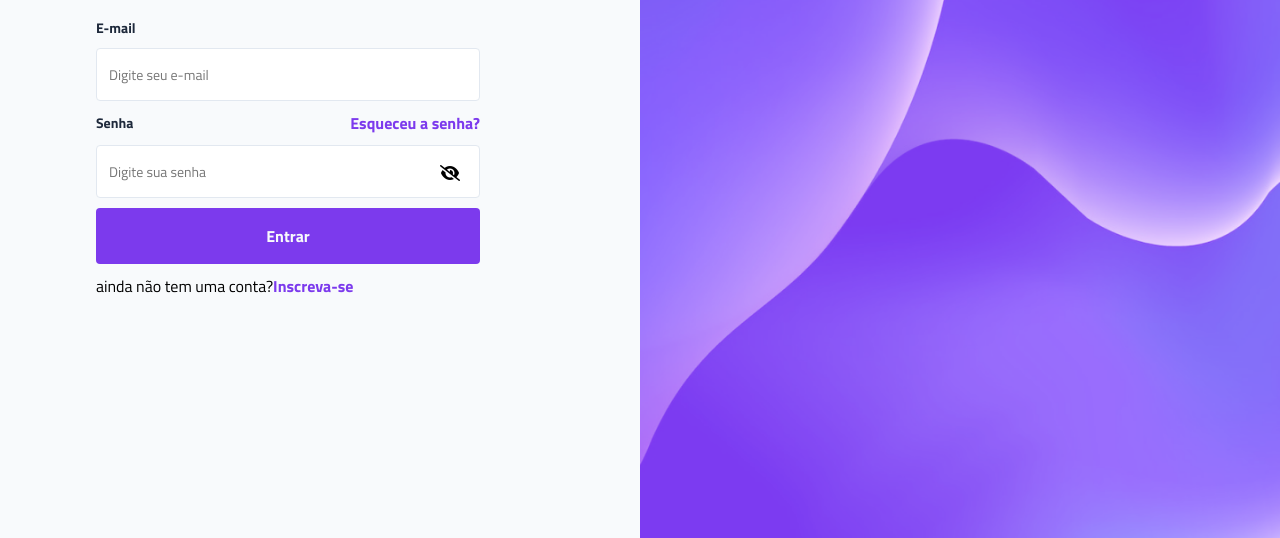
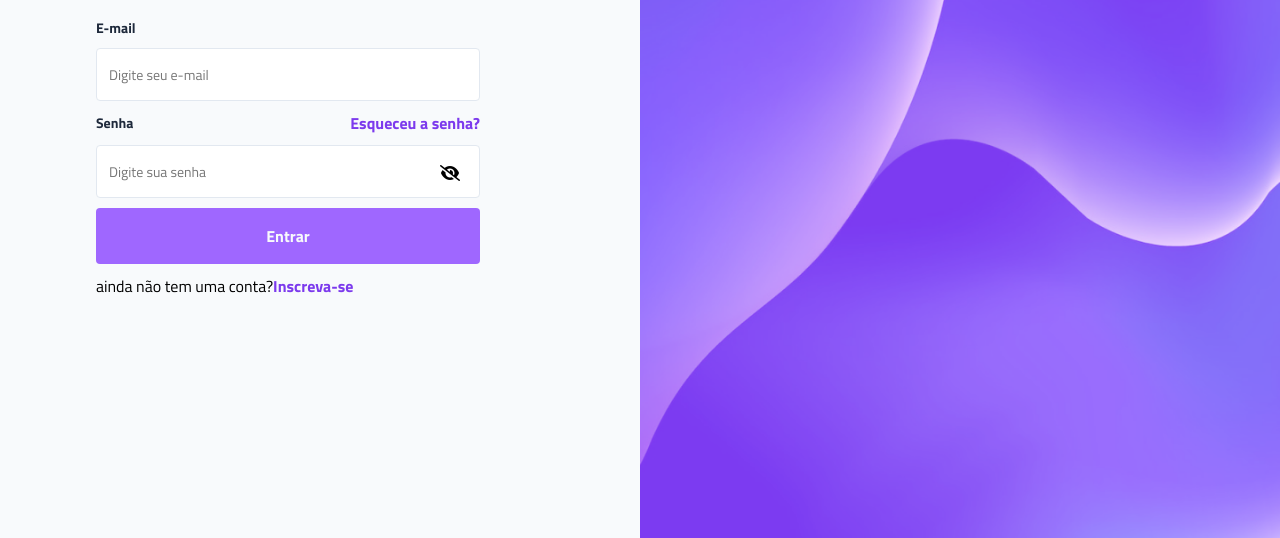
Before and after one commit to PFelipe15/PaginaLogin, a plain HTML site: page index.html in a window 1280 px wide. In both pictures the pointer is over the button "Entrar". Shown: the part 262-800 px from the top of the page. Drawn offline with Linux system fonts and the light colour scheme.

Commit message:
sucessful

```diff
--- a/styles.css
+++ b/styles.css
@@ -187,12 +187,23 @@ a {
     font-weight: bold;
     font-size: 1.6rem;
     cursor: pointer;
+    transition: all 0.4s;
+}
+
+.btnEntrar:hover {
+    background-color: #9F67FF;
+
 }
 
 .box-footer {
+
     font-family: 'Titillium Web', sans-serif;
     font-weight: 400;
 
+}
+
+a:hover {
+    text-decoration: underline;
 }
 
 .img-right {
```
